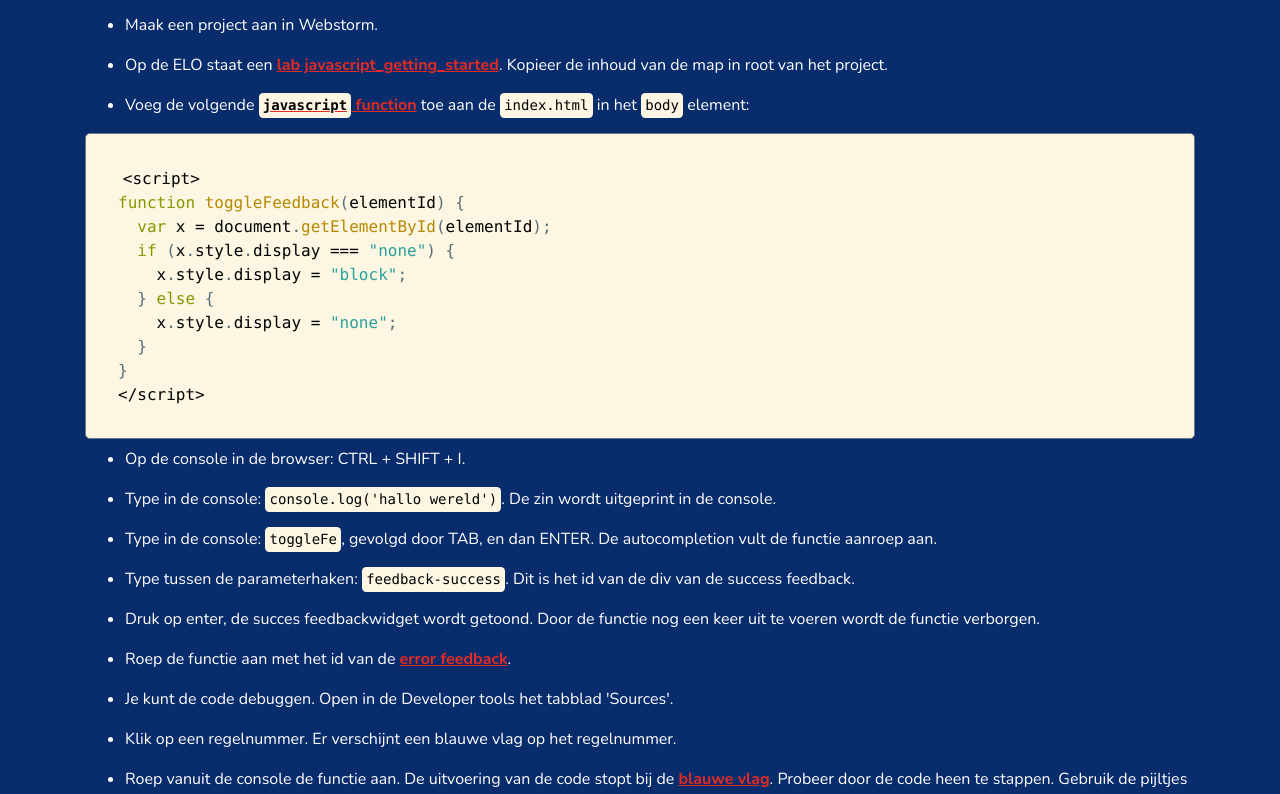
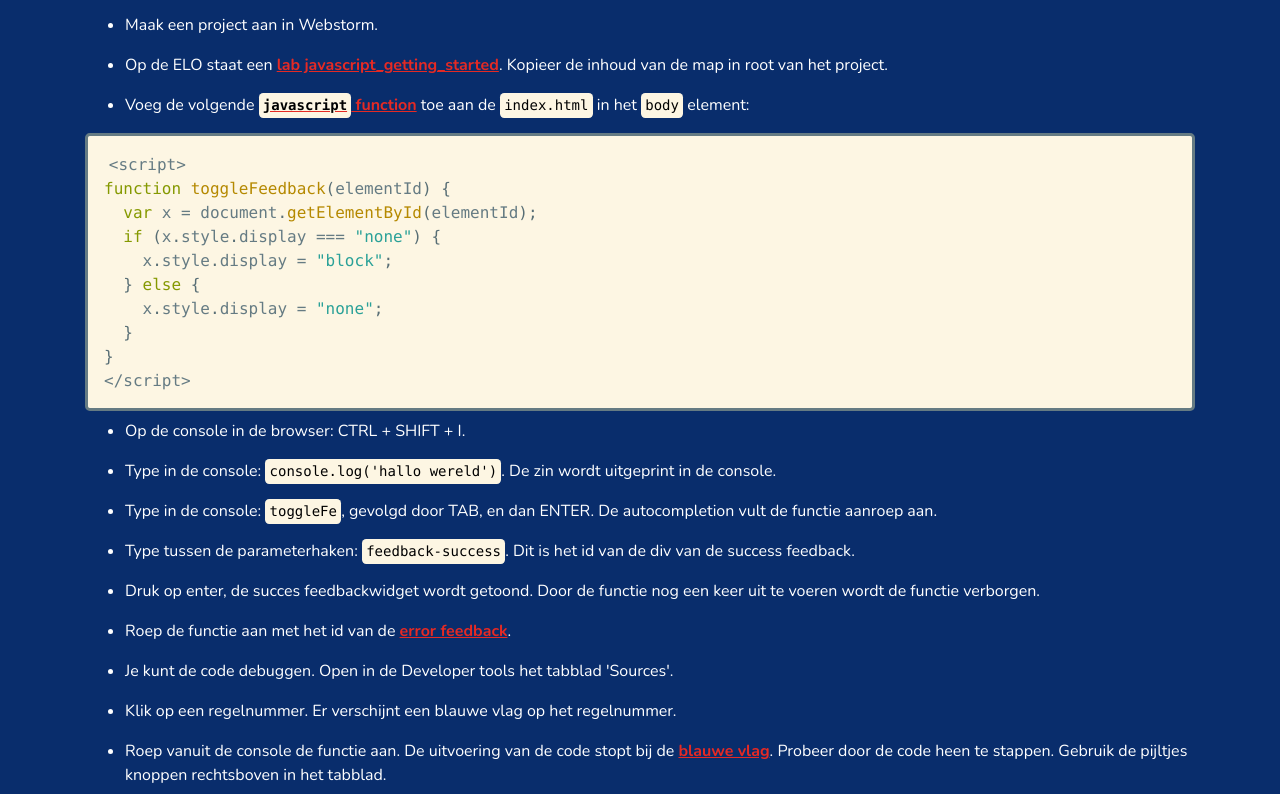
Before and after one commit to sems/knowledgebase.sems.dev, a React (Create React App) app in the folder app/: page /client in a window 1280 px wide. Shown: the part 885-1679 px from the top of the page. Built offline with nearby package versions, Linux system fonts and the light colour scheme.

Commit message:
Sass naming.

```diff
--- a/app/src/components/Markdown.js
+++ b/app/src/components/Markdown.js
@@ -14,7 +14,7 @@ export class Markdown extends React.Component {
 
 	render() {
 		return(
-			<div className="client_markdown">
+			<div className="__markdown">
                 <div dangerouslySetInnerHTML={{__html: this.props.content}}></div>
 				<hr></hr>
 			</div>
--- a/app/src/components/SecurityContent.js
+++ b/app/src/components/SecurityContent.js
@@ -54,7 +54,7 @@ export class SecurityContent extends React.Component {
 		return (
 			<Container>
 				<div className="col-md-12">
-					<div className="client_content">
+					<div className="security_content">
 						{
 							posts.map((post, id) => (
 								<Markdown key={id} content={marked(post)}></Markdown>
--- a/app/src/components/ServerContent.js
+++ b/app/src/components/ServerContent.js
@@ -54,7 +54,7 @@ export class ServerContent extends React.Component {
 		return (
 			<Container>
 				<div className="col-md-12">
-					<div className="client_content">
+					<div className="server_content">
 						{
 							posts.map((post, id) => (
 								<Markdown key={id} content={marked(post)}></Markdown>
--- a/app/src/styles/content.sass
+++ b/app/src/styles/content.sass
@@ -1,23 +1,19 @@
-.client_content
-    .client_markdown
-        h1, h2, h3, h4, h5, h6
-            color: #8FCDFF
-        a
-            color:#E52A24
-        pre
-            border-radius: 0.3em
-            padding: 2em
-            border-radius: 0.3em
-            border-width: 0.1em
-            border-style: solid
-            background-color: #fdf6e3
-        code
-            border-radius: 0.3em
-            padding: 0.3em 0.3em
-            background-color: #fdf6e3
-            color: black
-        hr
-           border: #FDFFC2 .1em solid
-           margin: auto
-           border-radius: 1em
-           margin: 5em 0em
+.__markdown
+    h1, h2, h3, h4, h5, h6
+        color: #8FCDFF
+    a
+        color:#E52A24
+    pre
+        padding: 2em
+        border-radius: 0.3em
+        border-style: solid
+        background-color: #fdf6e3
+    code
+        border-radius: 0.3em
+        padding: 0.3em 0.3em
+        background-color: #fdf6e3
+        color: black
+    hr
+        border: #FDFFC2 .1em solid
+        border-radius: 1em
+        margin: 5em 0em
```
